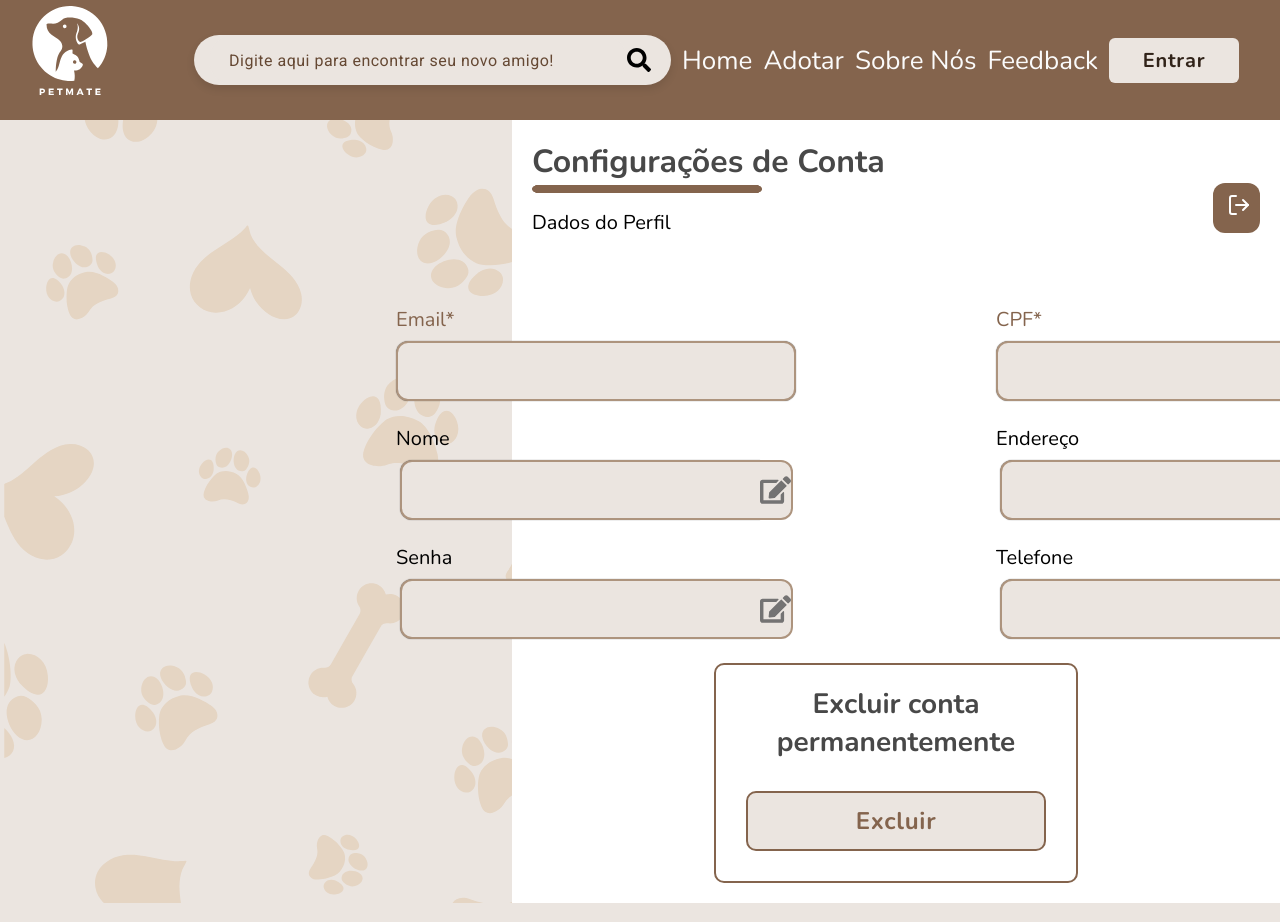
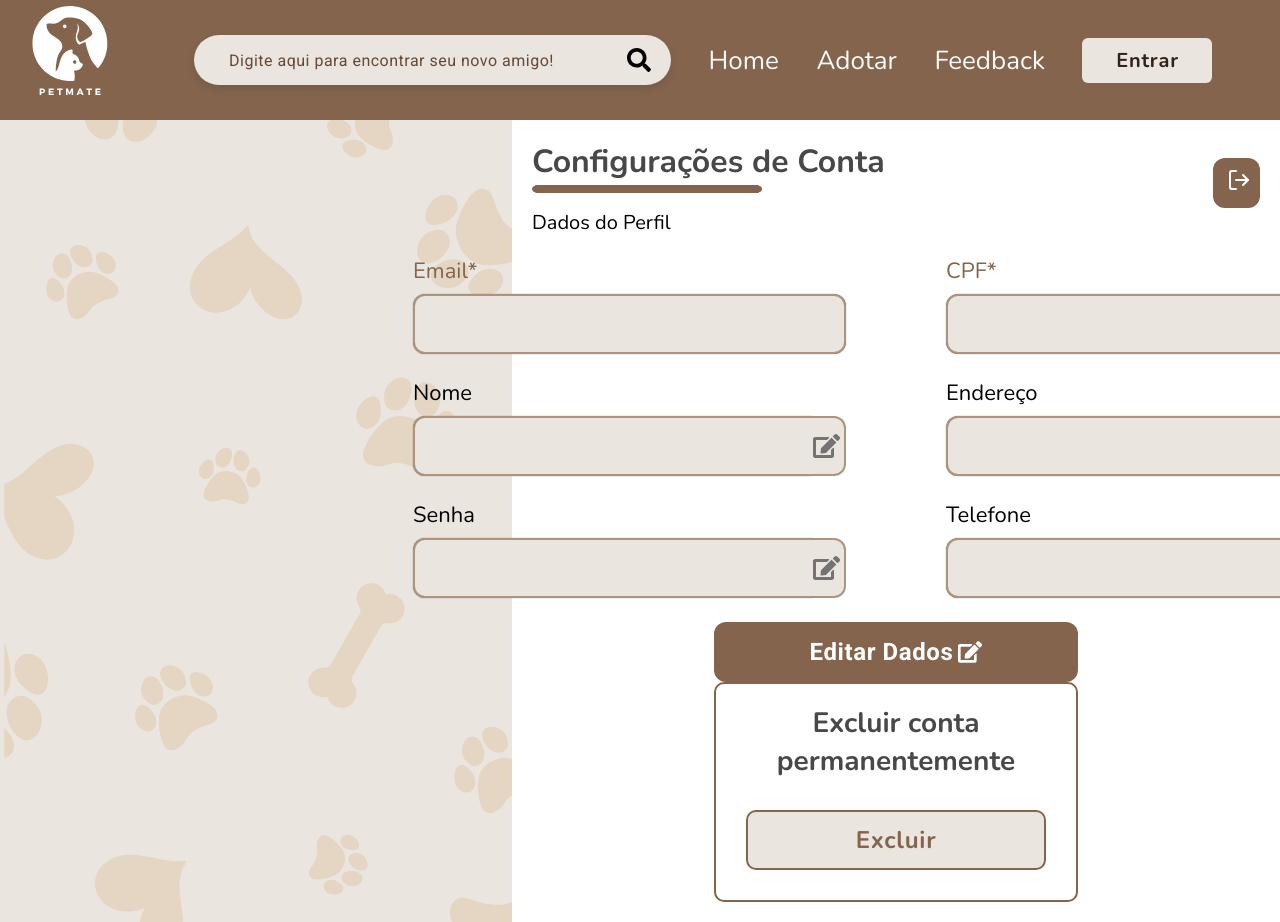
Before and after one commit to projeto-petmate/petmate, a React (Vite) app in the folder PetMate/: page /perfil in a window 1280 px wide. Built offline with nearby package versions, Linux system fonts and the light colour scheme; a web font is replaced by a local one.

Commit message:
comentários mapeados

```diff
--- a/PetMate/src/App.css
+++ b/PetMate/src/App.css
@@ -3,6 +3,7 @@
 @import url('https://fonts.googleapis.com/css2?family=Inter:ital,opsz,wght@0,14..32,100..900;1,14..32,100..900&display=swap');
 @import url('https://fonts.googleapis.com/css2?family=Open+Sans:ital,wght@0,300..800;1,300..800&display=swap');
 @import url(https://fonts.googleapis.com/earlyaccess/opensanshebrew.css);
+@import url('https://fonts.googleapis.com/css2?family=Nunito:ital,wght@0,200..1000;1,200..1000&display=swap');
 
 
 @media (min-widht: 768px) {
--- a/PetMate/src/components/JanelaPet.css
+++ b/PetMate/src/components/JanelaPet.css
@@ -223,7 +223,7 @@ strong {
     margin-top: 20px;
     /* text-align: start; */
     height: 300px;
-    width: 30vw;
+    width: 40vw;
     text-transform: initial;
 }
 
--- a/PetMate/src/components/Navbar.jsx
+++ b/PetMate/src/components/Navbar.jsx
@@ -31,7 +31,7 @@ function Navbar() {
       <div className="botoes-nav">
         <Link to="/home">Home</Link>
         <Link to="/adotar">Adotar</Link>
-        <Link to="/contato">Sobre Nós</Link>
+        {/* <Link to="/contato">Sobre Nós</Link> */}
         <Link to="/feedback">Feedback</Link>
 
 
--- a/PetMate/src/pages/Feedback.css
+++ b/PetMate/src/pages/Feedback.css
@@ -2,3 +2,60 @@
     background-image: url(/images/fundo_patas.svg);
     min-height: calc(100vh - 120px);
 }
+
+.titulo-feedback h2{
+    font-size: 40px;
+    color: #654833;
+    margin-bottom: 10px;
+    font-weight: 800;
+    font-family: 'Raleway';
+    /* margin-top: 30px; */
+
+}
+
+.titulo-feedback p{
+    font-size: 24px;
+    font-weight: 600;
+}
+
+.lista-comentarios{
+    display: flex;
+    flex-direction: column;
+    align-items: center;
+    justify-content: center;
+    gap: 30px;
+    margin-top: 50px;
+    margin-bottom: 50px;
+}
+
+.comentario-container{
+    min-width: 900px;
+
+}
+.comentario-nome{
+    /* border: solid; */
+    display: flex;
+    align-items: center;
+    background-color: #AD947E;
+    padding: 10px;
+    border-radius: 10px 10px 0px 0px;
+    height: 70px;
+    color: #F5F5F5;
+    gap: 10px;
+    font-size: 24px;
+
+}
+
+.icon-comentario{
+    color: #F5F5F5;
+    font-size: 36px;
+}
+.comentario-texto{
+    /* border: solid; */
+    background-color: #F5F5F5;
+    padding: 30px;
+    border-radius: 0px 0px 10px 10px;
+    height: 90px;
+    font-size: 20px;
+
+}
--- a/PetMate/src/pages/Feedback.jsx
+++ b/PetMate/src/pages/Feedback.jsx
@@ -1,12 +1,72 @@
+import { useContext, useEffect, useState } from 'react';
 import Navbar from '../components/Navbar'
+import { getComentarios } from '../apiService';
 import './Feedback.css'
+import { UserContext } from '../contexts/UserContext';
+import axios from 'axios';
+import { FaUserCircle } from "react-icons/fa";
+
 
 function Feedback() {
+    const { comentarios, setComentarios } = useContext(UserContext);
+    const [nomesComentarios, setNomesComentarios] = useState([]);
+
+    useEffect(() => {
+        const fetchComentarios = async () => {
+            try {
+                const data = await getComentarios();
+                setComentarios(data);
+            } catch (error) {
+                console.error("Erro ao buscar comentarios:", error);
+            }
+        };
+
+        fetchComentarios();
+    }, [setComentarios]);
+
+    useEffect(() => {
+        const fetchNomesUsuarios = async () => {
+            try {
+                const nomesComentarios = await Promise.all(comentarios.map(async (comentario) => {
+                    const response = await axios.get(`http://localhost:3000/usuarios/${comentario.id_usuario}`);
+                    return { ...comentario, nomeUsuario: response.data.nome };
+                }));
+                setNomesComentarios(nomesComentarios);
+            } catch (error) {
+                console.error("Erro ao buscar nomes dos usuários:", error);
+            }
+        };
+
+        if (comentarios.length > 0) {
+            fetchNomesUsuarios();
+        }
+    }, [comentarios]);
+
+
+
     return (
         <div>
             <Navbar />
             <div className="feedback-container">
-
+                <div className="titulo-feedback">
+                    <h2>Feedbacks</h2>
+                    <p>Faça comentários de feedback sobre o sistema!</p>
+                </div>
+                <div className="lista-comentarios">
+                    {nomesComentarios.map((c) => (
+                        <div key={c.id_comentario} className="comentario">
+                            <div className="comentario-container">
+                                <div className="comentario-nome">
+                                    <FaUserCircle className="icon-comentario" />
+                                    <h3>{c.nomeUsuario}</h3>
+                                </div>
+                                <div className="comentario-texto">
+                                    <p>{c.texto}</p>
+                                </div>
+                            </div>
+                        </div>
+                    ))}
+                </div>
             </div>
         </div>
     )
--- a/PetMate/src/pages/Perfil.css
+++ b/PetMate/src/pages/Perfil.css
@@ -22,7 +22,7 @@
 }
 
 .titulo-barra {
-    margin-bottom: 50px;
+    /* margin-bottom: 50px; */
 }
 
 .titulo-barra h2 {
@@ -64,6 +64,7 @@
     flex-direction: row;
     align-items: center;
     justify-content: center;
+    gap: 100px;
 }
 
 .inputs-perfil input {
@@ -86,30 +87,26 @@
 
 .inputs-perfil-1,
 .inputs-perfil-2 {
-
     display: flex;
     flex-direction: column;
 }
 
-/* .inputs-perfil-1 input, .inputs-perfil-2 input{
-    height: 60px;
 
-} */
-
-.inputs-perfil-1 {
-    margin-right: 100px;
-}
-
-.inputs-perfil-2 {
-    margin-left: 100px;
-}
 
 .dadoPerma {
     color: #84644D;
 }
 
-.botao-sair {
-    width: 100%;
+.salvar-dados, .editar-dados{
+    display: flex;
+    flex-direction: row;
+    justify-content: center;
+    align-items: center;
+    gap: 5px;
+}
+
+.botao-salvar-perfil {
+    width: 50%;
     height: 60px;
     font-size: 24px;
     background-color: #84644D;
@@ -120,6 +117,23 @@
     letter-spacing: 0.025em;
     font-family: Roboto;
     margin-top: 30px;
+    margin: auto;
+}
+
+.botao-editar-perfil{
+    width: 50%;
+    height: 60px;
+    font-size: 24px;
+    background-color: #84644D;
+    border-radius: 12px;
+    border: none;
+    color: #FFFFFF;
+    font-weight: 600;
+    letter-spacing: 0.025em;
+    font-family: Roboto;
+    margin-top: 30px;
+    margin: auto;
+
 }
 
 .botao-sair-logout {
@@ -216,9 +230,9 @@
     border-color: #AD947E #AD947E #AD947E #ffffff00;
     border-left: none;
     background-color: #EBE5E0;
-    cursor: pointer;
     font-size: 33px;
     color: #747373;
+    padding-right: 4px;
 }
 
 .conteiner-configuracoes {
@@ -233,8 +247,19 @@
 
 
 
-.inputs-perfil input {
-    max-width: none;
+.inputs-perfil input{
+    /* width: 400px; */
     height: 60px;
+}
+.input-nome input{
+    width: 400px;
+    height: 60px;
+}
 
+.input-perma input{
+    width: 433px;
 }
+
+.inputs-perfil p{
+    font-size: 22px;
+}
--- a/PetMate/src/pages/Perfil.jsx
+++ b/PetMate/src/pages/Perfil.jsx
@@ -2,6 +2,7 @@ import React, { useContext, useState, useEffect } from 'react';
 import Navbar from '../components/Navbar';
 import './Perfil.css';
 import { FiLogOut } from "react-icons/fi";
+import { FaCheck } from "react-icons/fa";
 import { FaEdit } from "react-icons/fa";
 import { GlobalContext } from '../contexts/GlobalContext';
 import ModalExclusaoDeConta from '../components/ModalExclusaoDeConta';
@@ -96,7 +97,7 @@ function Perfil() {
 
                     <div className="inputs-perfil">
                         <div className="inputs-perfil-1">
-                            <div className="input-nome">
+                            <div className="input-perma">
                                 <p className='dadoPerma'>Email*</p>
                                 <div>
                                     <input
@@ -117,7 +118,7 @@ function Perfil() {
                                         onChange={handleChange}
                                         disabled={!editMode}
                                     />
-                                    <FaEdit className='icon-lapis' onClick={() => setEditMode(true)} />
+                                    <FaEdit className='icon-lapis' />
                                 </div>
                             </div>
                             <div className="input-nome">
@@ -130,12 +131,12 @@ function Perfil() {
                                         onChange={handleChange}
                                         disabled={!editMode}
                                     />
-                                    <FaEdit className='icon-lapis' onClick={() => setEditMode(true)} />
+                                    <FaEdit className='icon-lapis' />
                                 </div>
                             </div>
                         </div>
                         <div className="inputs-perfil-2">
-                            <div className="input-nome">
+                            <div className="input-perma">
                                 <p className='dadoPerma'>CPF*</p>
                                 <input
                                     type="text"
@@ -154,7 +155,7 @@ function Perfil() {
                                         onChange={handleChange}
                                         disabled={!editMode}
                                     />
-                                    <FaEdit className='icon-lapis' onClick={() => setEditMode(true)} />
+                                    <FaEdit className='icon-lapis' />
                                 </div>
                             </div>
                             <div className="input-nome">
@@ -167,19 +168,26 @@ function Perfil() {
                                         onChange={handleChange}
                                         disabled={!editMode}
                                     />
-                                    <FaEdit className='icon-lapis' onClick={() => setEditMode(true)} />
+                                    <FaEdit className='icon-lapis' />
                                 </div>
                             </div>
                         </div>
                     </div>
-                    {editMode && (
-                        <button className="botao-sair" onClick={handleSave}>
-                            <div className="sair-conta">
-                                Salvar Dados
-                                <FaEdit className='icon-logout'/>
+                    {!editMode ?
+                        <button className='botao-editar-perfil' onClick={() => setEditMode(true)} >
+                            <div className="editar-dados">
+                                Editar Dados
+                                <FaEdit className='icon-edit' />
                             </div>
                         </button>
-                    )}
+                        : (
+                            <button className="botao-salvar-perfil" onClick={handleSave}>
+                                <div className="salvar-dados">
+                                    Salvar Dados
+                                    <FaCheck className='icon-edit' />
+                                </div>
+                            </button>
+                        )}
                     <div className="excluir-conta">
                         <h4>Excluir conta permanentemente</h4>
                         <button className="botao-excluir-perfil" onClick={() => setOpenModalExclui(true)}>Excluir</button>
```
Also changed, not shown: PetMate/src/components/JanelaPet.jsx (+5 -5 lines), PetMate/src/contexts/UserContext.jsx (+45 -11 lines).
